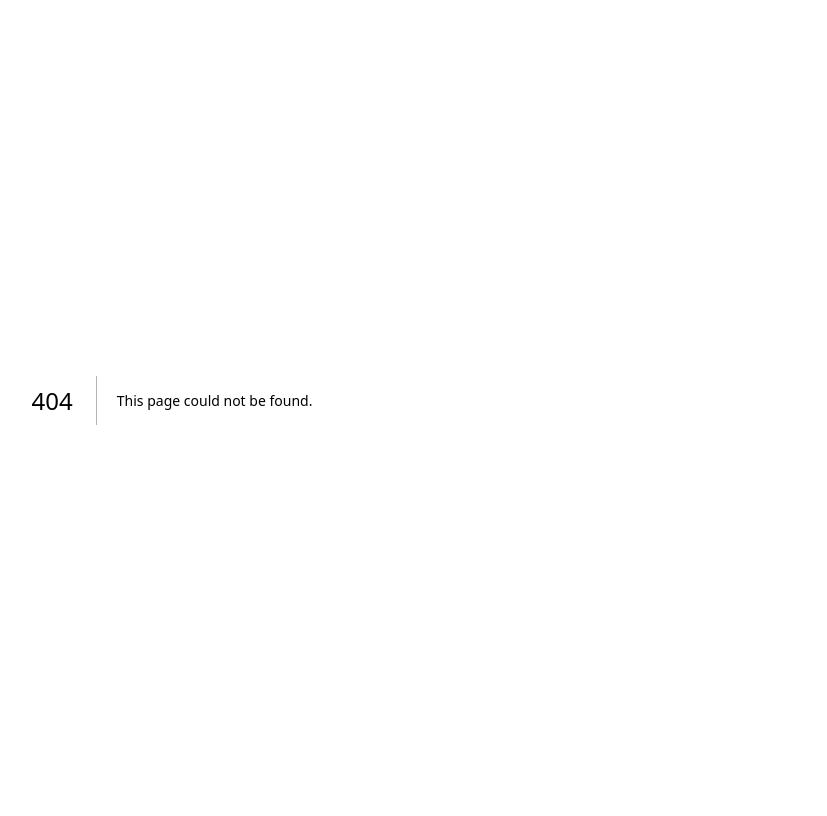
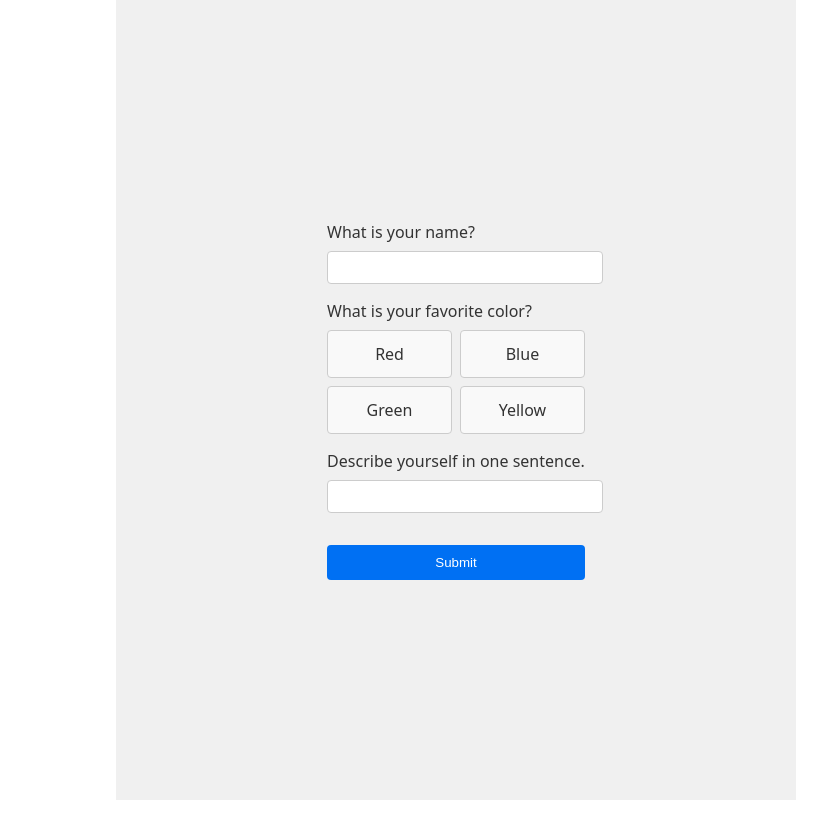
Before and after one commit to Toket-io/AskHumans, a Next.js app: page /quiz in a window 1280 px wide. Before the commit this address had no page. Shown: the whole page, without its empty margins (184-1011 px from the left). Built offline with nearby package versions, Linux system fonts and the light colour scheme.

Commit message:
Basic quiz components

```diff
--- /dev/null
+++ b/components/question.tsx
@@ -0,0 +1,68 @@
+import React from "react";
+
+interface QuestionProps {
+  question: {
+    id: number;
+    text: string;
+    type: string;
+    options?: string[];
+  };
+  onChange: (id: number, answer: string) => void;
+}
+
+const Question: React.FC<QuestionProps> = ({ question, onChange }) => {
+  if (question.type === "text") {
+    return (
+      <div style={{ marginBottom: "16px" }}>
+        <label style={{ display: "block", marginBottom: "8px" }}>
+          {question.text}
+        </label>
+        <input
+          type="text"
+          style={{
+            padding: "8px",
+            width: "100%",
+            borderRadius: "4px",
+            border: "1px solid #ccc",
+          }}
+          onChange={(e) => onChange(question.id, e.target.value)}
+        />
+      </div>
+    );
+  } else if (question.type === "option") {
+    return (
+      <div style={{ marginBottom: "16px" }}>
+        <label style={{ display: "block", marginBottom: "8px" }}>
+          {question.text}
+        </label>
+        <div
+          style={{
+            display: "grid",
+            gap: "8px",
+            gridTemplateColumns: "repeat(auto-fit, minmax(100px, 1fr))",
+          }}
+        >
+          {question.options?.map((option) => (
+            <div
+              key={option}
+              onClick={() => onChange(question.id, option)}
+              style={{
+                padding: "12px",
+                textAlign: "center",
+                borderRadius: "4px",
+                border: "1px solid #ccc",
+                cursor: "pointer",
+                backgroundColor: "#f9f9f9",
+              }}
+            >
+              {option}
+            </div>
+          ))}
+        </div>
+      </div>
+    );
+  }
+  return null;
+};
+
+export default Question;
--- /dev/null
+++ b/components/questionnaire.tsx
@@ -0,0 +1,56 @@
+import React, { useState } from "react";
+import Question from "./question";
+
+interface QuestionnaireProps {
+  questions: {
+    id: number;
+    text: string;
+    type: string;
+    options?: string[];
+  }[];
+}
+
+const Questionnaire: React.FC<QuestionnaireProps> = ({ questions }) => {
+  const [answers, setAnswers] = useState<{ [key: number]: string }>({});
+
+  const handleChange = (id: number, answer: string) => {
+    setAnswers({ ...answers, [id]: answer });
+  };
+
+  const handleSubmit = (e: React.FormEvent) => {
+    e.preventDefault();
+    console.log("Submitted Answers:", answers);
+  };
+
+  return (
+    <form
+      onSubmit={handleSubmit}
+      style={{ padding: "16px", maxWidth: "400px", margin: "0 auto" }}
+    >
+      {questions.map((question) => (
+        <Question
+          key={question.id}
+          question={question}
+          onChange={handleChange}
+        />
+      ))}
+      <button
+        type="submit"
+        style={{
+          marginTop: "16px",
+          padding: "10px",
+          width: "100%",
+          backgroundColor: "#0070f3",
+          color: "#fff",
+          borderRadius: "4px",
+          border: "none",
+          cursor: "pointer",
+        }}
+      >
+        Submit
+      </button>
+    </form>
+  );
+};
+
+export default Questionnaire;
--- /dev/null
+++ b/pages/quiz.tsx
@@ -0,0 +1,35 @@
+import Head from "next/head";
+import Questionnaire from "../components/questionnaire";
+
+const questions = [
+  { id: 1, text: "What is your name?", type: "text" },
+  {
+    id: 2,
+    text: "What is your favorite color?",
+    type: "option",
+    options: ["Red", "Blue", "Green", "Yellow"],
+  },
+  { id: 3, text: "Describe yourself in one sentence.", type: "text" },
+];
+
+export default function Home() {
+  return (
+    <div>
+      <Head>
+        <title>Questionnaire App</title>
+        <meta name="viewport" content="width=device-width, initial-scale=1" />
+      </Head>
+      <main
+        style={{
+          minHeight: "100vh",
+          display: "flex",
+          alignItems: "center",
+          justifyContent: "center",
+          backgroundColor: "#f0f0f0",
+        }}
+      >
+        <Questionnaire questions={questions} />
+      </main>
+    </div>
+  );
+}
```
Also changed, not shown: 1 other file (tests, documents, lock files or other folders).
